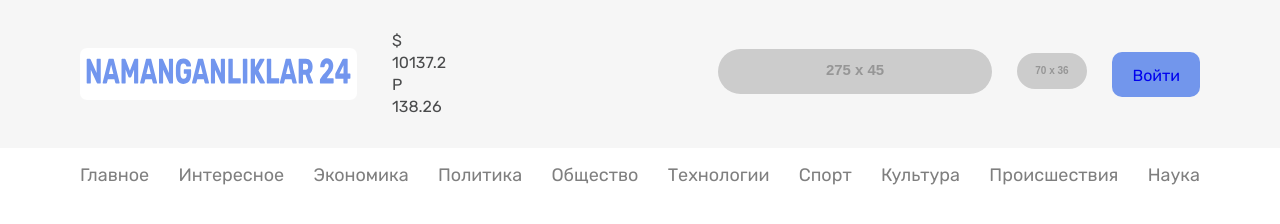
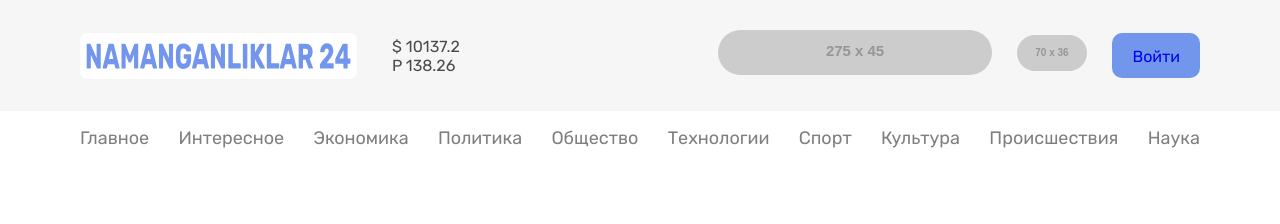
Before and after one commit to ortigaliev/namanganliklar24, a plain HTML site: page index.html in a window 1280 px wide. Drawn offline with Linux system fonts and the light colour scheme; placeholder pictures from the web are drawn by us.

Commit message:
Add last header changes

```diff
--- a/css/style.css
+++ b/css/style.css
@@ -37,9 +37,6 @@ body{
   text-decoration: none;
 }
 
-.site-logo{
-  padding-right: ;
-}
 
 .site-logo-img-box{
   background-color: #fff;
@@ -50,9 +47,11 @@ body{
   border-radius: 7px;
 }
 
-.site-header-currency{
-  width: 70px;
-  height: 20px;
+.site-logo-img{
+  display: block;
+}
+
+.site-header-currency{S
   margin-right: 25px;
   margin-top: 0;
   margin-bottom: 0;
@@ -68,7 +67,6 @@ body{
   margin: 0;
   padding: 0;
   margin-left: 247px;
-
   margin-right: 25px;
   border-radius: 60px;
 }
--- a/index.html
+++ b/index.html
@@ -24,7 +24,7 @@
             <a class="site-logo" href="index.html">
               <div class="site-logo-img-box"><img class="site-logo-img" src="img/logo.svg" alt="Site-img"  width="265" height="28" srcset="img/logo.svg 1x, img/logo@2x.svg 2x"></div>
             </a>
-            <div class="site-header-currency-box">
+            <div class="site-header-currency">
               <span class="site-header-currency">$ 10137.2</span>
               <span class="site-header-currency">P 138.26</span>
             </div>
@@ -37,7 +37,7 @@
           </div>
         </div>
       </div>
-      <div class="nav ">
+      <div class="nav">
         <ul class="sitenav-list container">
           <li class="sitenav-item"><a class="sitenav-link" href="#">Главное</a></li>
           <li class="sitenav-item"><a class="sitenav-link" href="#">Интересное</a></li>
```
